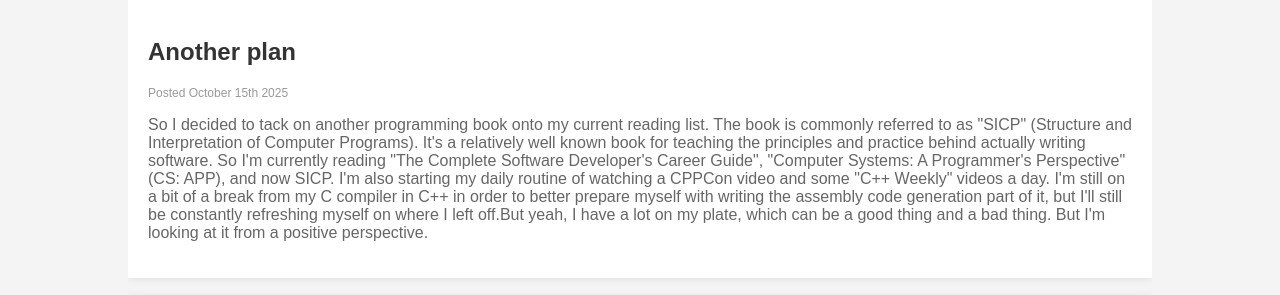
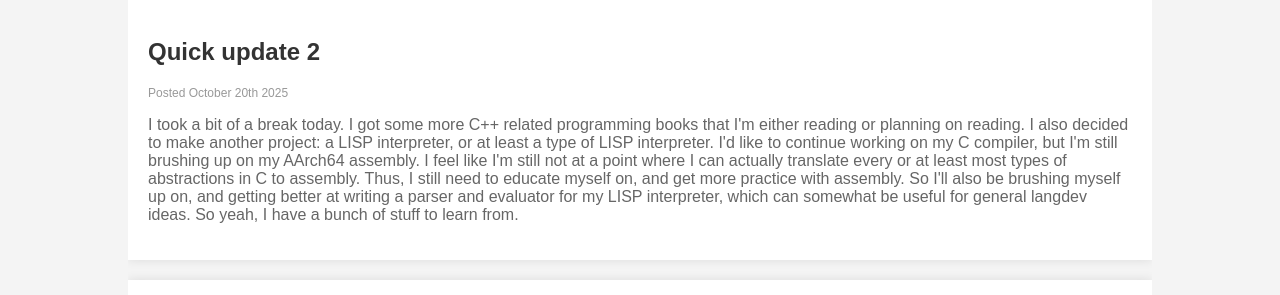
Before and after one commit to Dappstr/dappstr.github.io, a plain HTML site: page blog.html in a window 1280 px wide. Shown: the part 505-800 px from the top of the page. Drawn offline with Linux system fonts and the light colour scheme.

Commit message:
New blog post.

```diff
--- a/blog.html
+++ b/blog.html
@@ -110,6 +110,13 @@
     </section>
 
     <div class="container">
+        <div class = "post">
+            <h2>Quick update 2</h2>
+            <p class="date">Posted October 20th 2025</p>
+            <p> I took a bit of a break today. I got some more C++ related programming books that I'm either reading or planning on reading. I also decided to make another project: a LISP interpreter, or at least a type of LISP interpreter. I'd like to continue working on my C compiler, but I'm still brushing up on my AArch64 assembly. I feel like I'm still not at a point where I can actually translate every or at least most types of abstractions in C to assembly. Thus, I still need to educate myself on, and get more practice with assembly. So I'll also
+                be brushing myself up on, and getting better at writing a parser and evaluator for my LISP interpreter, which can somewhat be useful for general langdev ideas. So yeah, I have a bunch of stuff to learn from.
+            </p>
+        </div>
         <div class = "post">
             <h2>Another plan</h2>
             <p class="date">Posted October 15th 2025</p>
```
